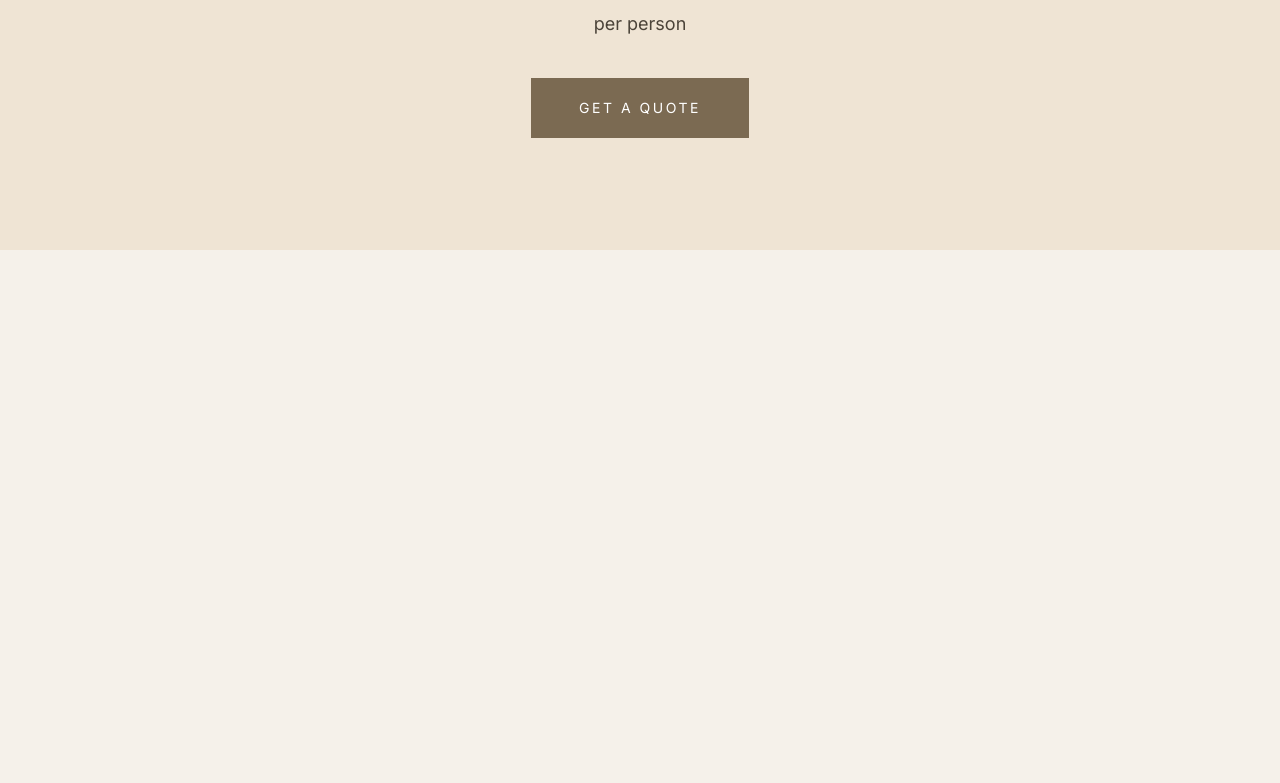
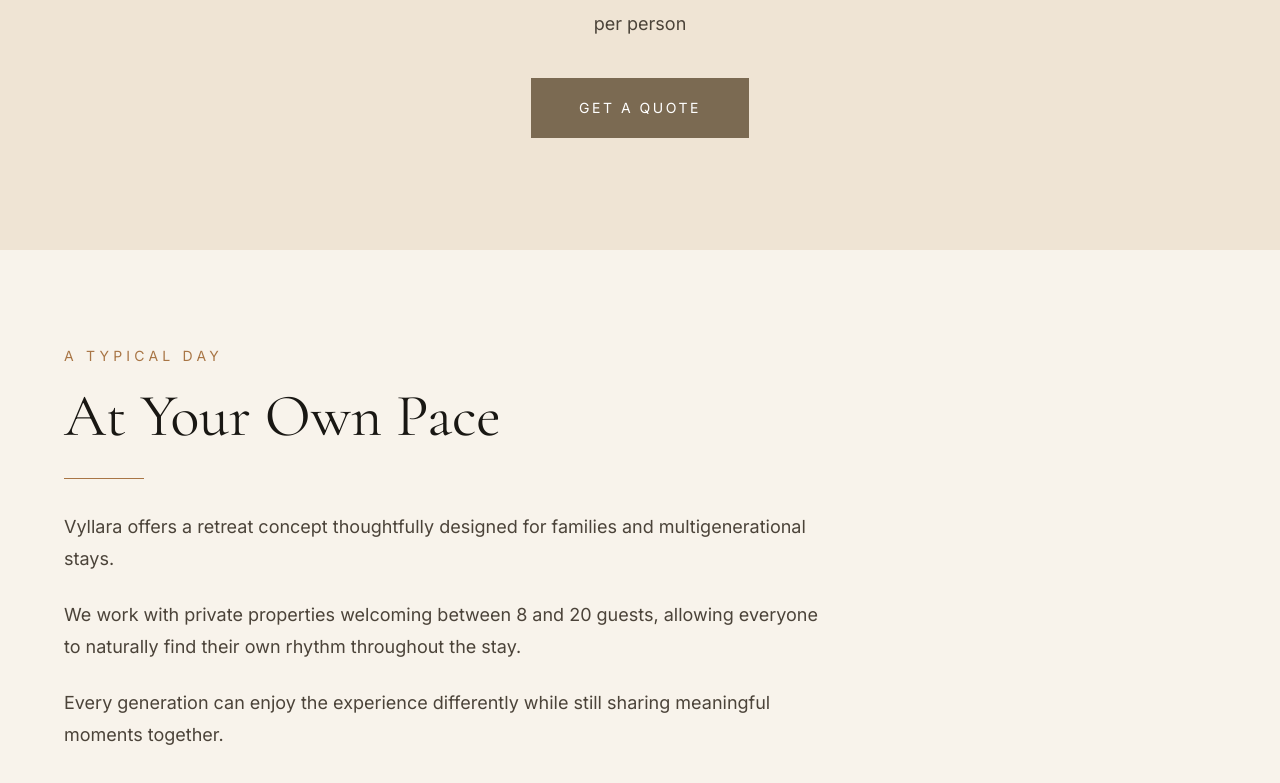
Before and after one commit to pbergeron05/vyllara-site2, a Next.js app: page / in a window 1280 px wide. Shown: the part 1846-2629 px from the top of the page. Before the commit the page ends 2096 px from the top, so only its background shows below. Built offline with nearby package versions, Linux system fonts and the light colour scheme.

Commit message:
Update page.tsx

```diff
--- a/src/app/page.tsx
+++ b/src/app/page.tsx
@@ -118,7 +118,37 @@ export default function FamilyRetreatPage() {
           </button>
         </div>
       </section>
+<section className="bg-[#f8f3eb] px-6 py-24 md:px-16">
+  <div className="mx-auto max-w-6xl">
 
+    <div className="max-w-3xl">
+      <p className="uppercase tracking-[0.3em] text-sm text-[#a87545]">
+        A Typical Day
+      </p>
+
+      <h2 className="mt-5 font-serif text-5xl md:text-6xl leading-none text-[#191713]">
+        At Your Own Pace
+      </h2>
+
+      <div className="my-8 h-px w-20 bg-[#a87545]" />
+
+      <div className="space-y-6 text-lg leading-8 text-[#4b4339]">
+        <p>
+          Vyllara offers a retreat concept thoughtfully designed for families and multigenerational stays.
+        </p>
+
+        <p>
+          We work with private properties welcoming between 8 and 20 guests, allowing everyone to naturally find their own rhythm throughout the stay.
+        </p>
+
+        <p>
+          Every generation can enjoy the experience differently while still sharing meaningful moments together.
+        </p>
+      </div>
+    </div>
+
+  </div>
+</section>
     </main>
   );
 }
```
